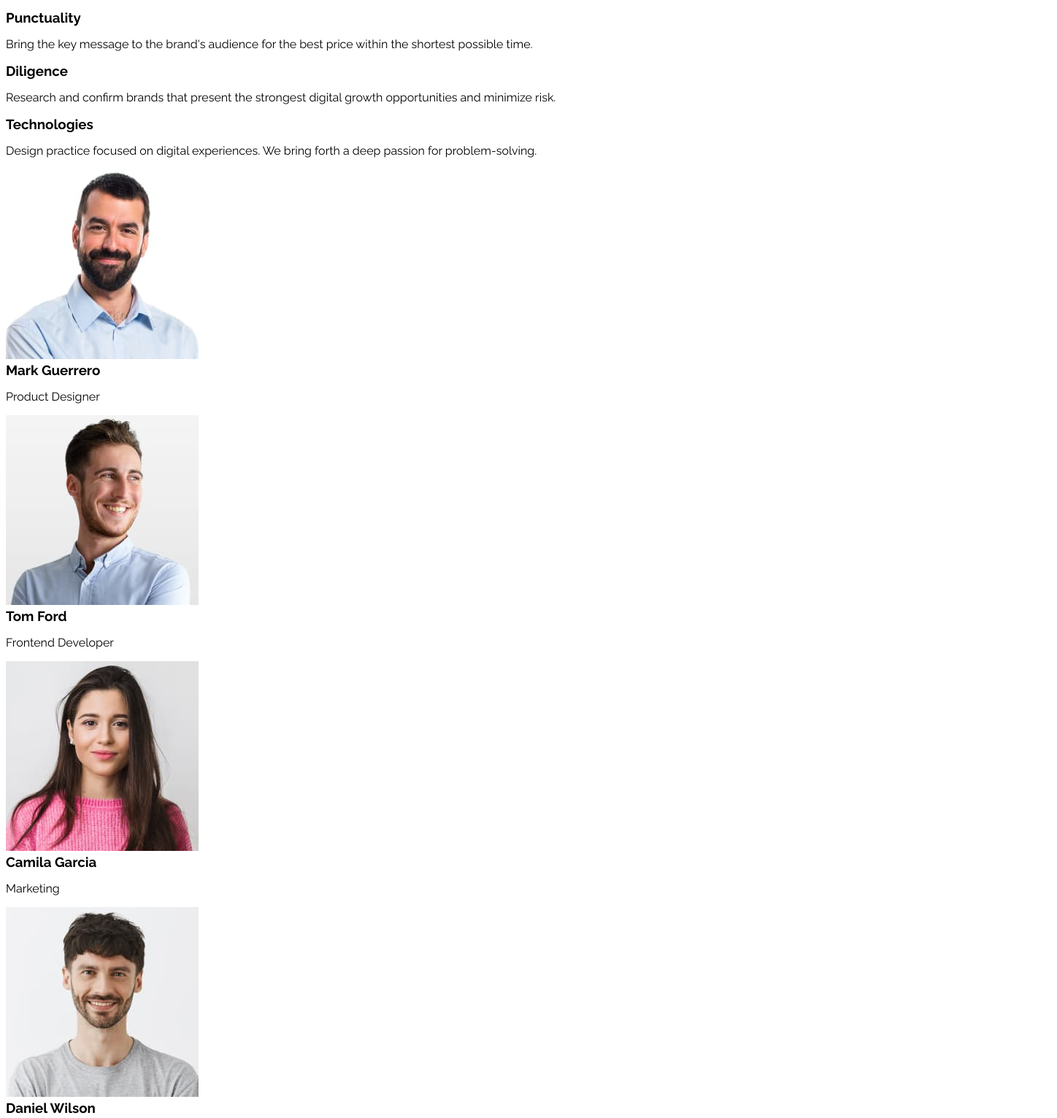
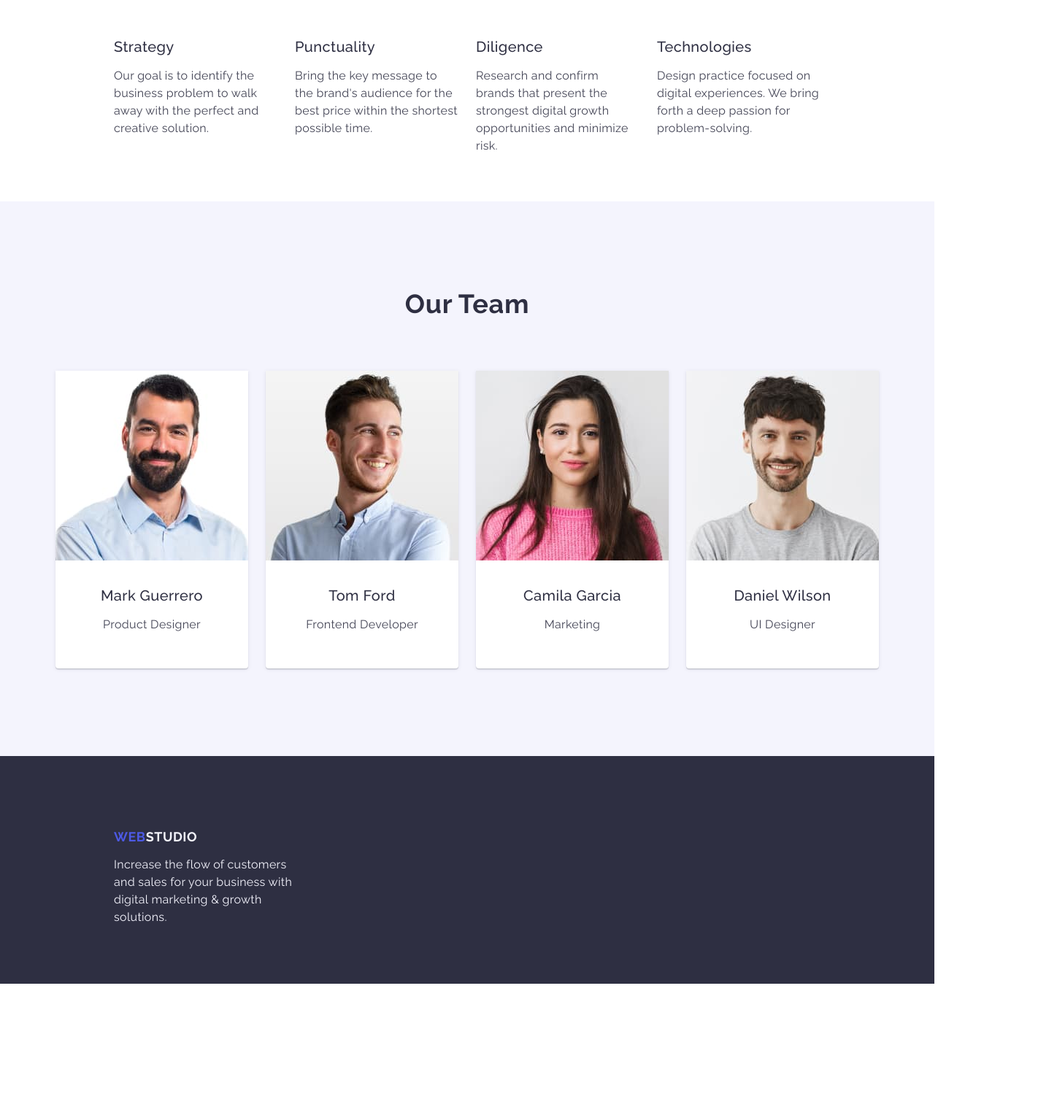
Before and after one commit to kovenkooo/goit-markup-hw-practice, a plain HTML site: page index.html in a window 1280 px wide. Shown: the part 740-2272 px from the top of the page at 73% size, 1448 px wide, since content can reach past the window. After the commit the page ends 2088 px from the top, so only its background shows below. Drawn offline with Linux system fonts and the light colour scheme.

Commit message:
Complete index and styles files

```diff
--- a/css/styles.css
+++ b/css/styles.css
@@ -1,7 +1,8 @@
 body {
+    margin: 0px;
     font-family: "Raleway", sans-serif;
-    width: 1440px;
-    height: 2060px;
+    /* width: 1440px;
+    height: 2060px; */
 }
 
 h1,
@@ -135,3 +136,138 @@ header {
     color: #fff;
     line-height: 150%;
 }
+
+/* Fichi */
+
+.fichi-section {
+    padding-left: 156px;
+    padding-right: 156px;
+    padding-top: 120px;
+    padding-bottom: 120px;
+    display: flex;
+    align-items: center;
+    justify-content: space-between;
+    gap: 24px;
+}
+
+.fichi-title {
+    font-weight: 500;
+    font-size: 20px;
+    line-height: 24px;
+    letter-spacing: 0.02em;
+    color: #2E2F42;
+}
+
+.fichi-text {
+    font-weight: 400;
+    font-size: 16px;
+    line-height: 24px;
+    letter-spacing: 0.02em;
+    color: #434455;
+}
+
+.fichi-item-container {
+    width: 264px;
+    height: 104px;
+}
+
+/* Our team */
+
+.our-team-title {
+    margin-bottom: 72px;
+    font-weight: 700;
+    font-size: 36px;
+    line-height: 40px;
+    letter-spacing: 0.02em;
+    color: #2e2f42;
+}
+
+.our-team-container {
+    display: flex;
+    align-items: center;
+    justify-content: space-between;
+    gap: 24px;
+}
+
+.our-team-section {
+    flex-direction: column;
+    padding-left: 156px;
+    padding-top: 120px;
+    padding-right: 156px;
+    padding-bottom: 120px;
+    background-color: #F4F4FD;
+    display: flex;
+    align-items: center;
+    justify-content: space-between;
+}
+
+.our-team-item-container {
+    border-radius: 0 0 4px 4px;
+    padding: 0px 0px 0px 0px;
+    width: 264px;
+    /* height: 428px; */
+    box-shadow: 0 2px 1px 0 rgba(46, 47, 66, 0.08), 0 1px 1px 0 rgba(46, 47, 66, 0.16), 0 1px 6px 0 rgba(46, 47, 66, 0.08);
+    background: #fff;
+}
+
+.our-team-item-title {
+    font-weight: 500;
+    font-size: 20px;
+    line-height: 24px;
+    letter-spacing: 0.02em;
+    color: #2e2f42;
+}
+
+.our-team-item-text {
+    font-weight: 400;
+    font-size: 16px;
+    line-height: 24px;
+    letter-spacing: 0.02em;
+    color: #434455;
+}
+
+.our-team-item-content {
+    padding-left: 16px;
+    padding-top: 32px;
+    padding-right: 16px;
+    padding-bottom: 32px;
+    flex-direction: column;
+    display: flex;
+    align-items: center;
+    justify-content: space-between;
+}
+
+/* Footer */
+
+.logo-footer {
+    box-sizing: border-box;
+    font-weight: 700;
+    font-size: 18px;
+    line-height: 21px;
+    letter-spacing: 0.03em;
+    text-transform: uppercase;
+    color: #F4F4FD;
+    text-decoration: none;
+    margin: 0px;
+    margin-bottom: 16px;
+}
+
+footer {
+    background-color: #2E2F42;
+    padding-left: 156px;
+    padding-top: 100px;
+    padding-bottom: 100px;
+}
+
+.footer-container {
+    width: 264px;
+    height: 112px;
+}
+
+.footer-content {
+    font-weight: 400;
+    font-size: 16px;
+    line-height: 24px;
+    letter-spacing: 0.02em;
+    color: #F4F4FD;
+}
--- a/index.html
+++ b/index.html
@@ -3,7 +3,7 @@
   <head>
     <meta charset="UTF-8" />
     <meta name="viewport" content="width=device-width, initial-scale=1.0" />
-    <title>Document</title>
+    <title>WEBSTUDIO</title>
 
     <link rel="preconnect" href="https://fonts.googleapis.com" />
     <link rel="preconnect" href="https://fonts.gstatic.com" crossorigin />
@@ -15,6 +15,7 @@
     <link rel="stylesheet" href="/css/styles.css" />
   </head>
   <body>
+    <!-- Wrapper -->
     <!-- Header -->
     <header>
       <div class="header-container">
@@ -54,7 +55,6 @@
         </address>
       </div>
     </header>
-    <!-- Wrapper -->
     <main>
       <!-- First page -->
       <div class="first-page-container">
@@ -67,97 +67,110 @@
         </button>
       </div>
       <!-- Fichi -->
-      <section>
+      <section class="fichi-section">
         <!-- Strategy -->
-        <div>
-          <h3>Strategy</h3>
-          <p>
+        <div class="fichi-item-container">
+          <h3 class="fichi-title">Strategy</h3>
+          <p class="fichi-text">
             Our goal is to identify the business problem to walk away with the
             perfect and creative solution.
           </p>
         </div>
         <!-- Punctuality -->
-        <div>
-          <h3>Punctuality</h3>
-          <p>
+        <div class="fichi-item-container">
+          <h3 class="fichi-title">Punctuality</h3>
+          <p class="fichi-text">
             Bring the key message to the brand's audience for the best price
             within the shortest possible time.
           </p>
         </div>
         <!-- Diligence -->
-        <div>
-          <h3>Diligence</h3>
-          <p>
+        <div class="fichi-item-container">
+          <h3 class="fichi-title">Diligence</h3>
+          <p class="fichi-text">
             Research and confirm brands that present the strongest digital
             growth opportunities and minimize risk.
           </p>
         </div>
         <!-- Technologies -->
-        <div>
-          <h3>Technologies</h3>
-          <p>
+        <div class="fichi-item-container">
+          <h3 class="fichi-title">Technologies</h3>
+          <p class="fichi-text">
             Design practice focused on digital experiences. We bring forth a
             deep passion for problem-solving.
           </p>
         </div>
       </section>
       <!-- Our Team -->
-      <section>
+      <section class="our-team-section">
+        <h2 class="our-team-title">Our Team</h2>
+        <div class="our-team-container">
           <!-- Mark Guerrero -->
-        <div>
+          <div class="our-team-item-container">
             <img
               src="/images/mark-guerrero.jpg"
               alt="Mark Guerrero Photo"
               width="264"
               height="260"
             />
-          <h3>Mark Guerrero</h3>
-          <p>Product Designer</p>
+            <div class="our-team-item-content">
+              <h3 class="our-team-item-title">Mark Guerrero</h3>
+              <p class="our-team-item-text">Product Designer</p>
+            </div>
           </div>
           <!-- Tom Ford -->
-        <div>
+          <div class="our-team-item-container">
             <img
               src="/images/tom-ford.jpg"
               alt="Tom Ford Photo"
               width="264"
               height="260"
             />
-          <h3>Tom Ford</h3>
-          <p>Frontend Developer</p>
+            <div class="our-team-item-content">
+              <h3 class="our-team-item-title">Tom Ford</h3>
+              <p class="our-team-item-text">Frontend Developer</p>
+            </div>
           </div>
           <!-- Camila Garcia -->
-        <div>
+          <div class="our-team-item-container">
             <img
               src="/images/camila-garcia.jpg"
               alt="Camila Garcia Photo"
               width="264"
               height="260"
             />
-          <h3>Camila Garcia</h3>
-          <p>Marketing</p>
+            <div class="our-team-item-content">
+              <h3 class="our-team-item-title">Camila Garcia</h3>
+              <p class="our-team-item-text">Marketing</p>
+            </div>
           </div>
           <!-- Daniel Wilson -->
-        <div>
+          <div class="our-team-item-container">
             <img
               src="/images/daniel-wilson.jpg"
               alt="Daniel Wilson Photo"
               width="264"
               height="260"
             />
-          <h3>Daniel Wilson</h3>
-          <p>UI Designer</p>
+            <div class="our-team-item-content">
+              <h3 class="our-team-item-title">Daniel Wilson</h3>
+              <p class="our-team-item-text">UI Designer</p>
+            </div>
+          </div>
         </div>
       </section>
     </main>
     <!-- Footer -->
     <footer>
-      <a class="logo" href="web_practice.html"
+      <div class="footer-container">
+        <a class="logo-footer" href="web_practice.html"
           ><span class="web-logo">WEB</span>STUDIO</a
         >
-      <p>
-        Increase the flow of customers and sales for your business with digital
-        marketing & growth solutions.
+        <p class="footer-content">
+          Increase the flow of customers and sales for your business with
+          digital marketing & growth solutions.
         </p>
+      </div>
     </footer>
   </body>
 </html>
```
Lines whose indentation alone changed are shown as unchanged.
